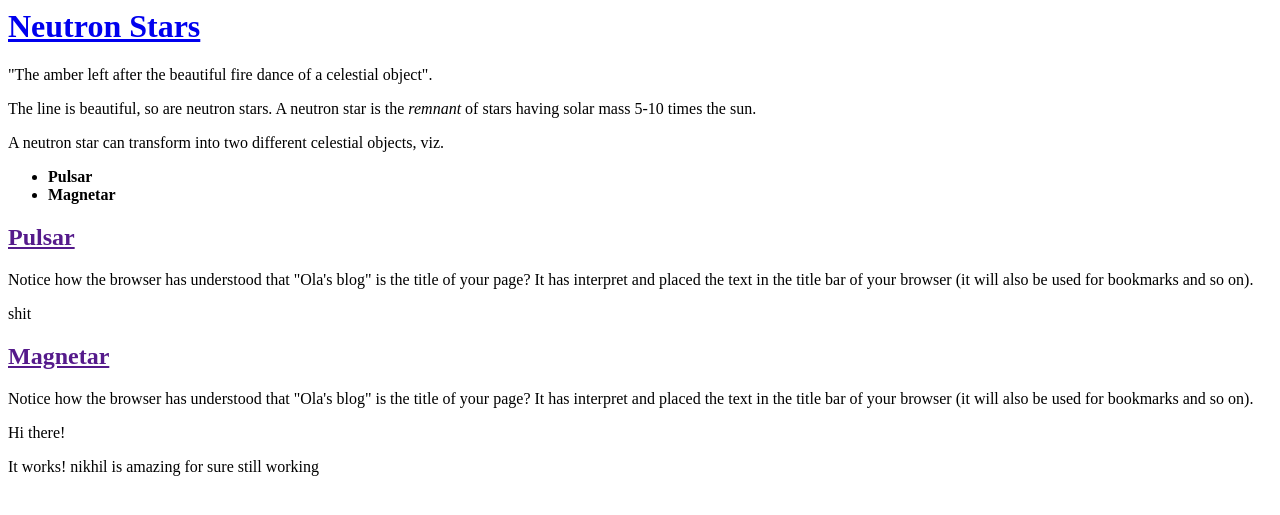
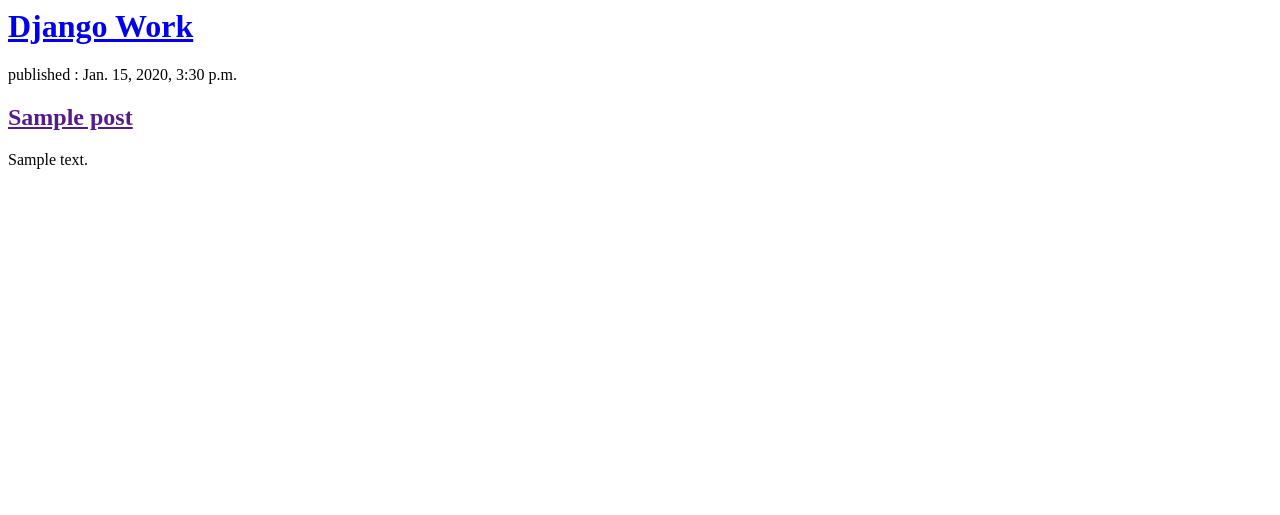
Before and after one commit to sobermate/my-first-blog, a Django app: page / in a window 1280 px wide. Shown: the top 515 px of the page. Run offline with Django 3.2, Linux system fonts and the light colour scheme; tables that the repository leaves empty hold one stand-in row (values such as "Sample post").

Commit message:
Modified templates to display posts from database

```diff
--- a/blog/templates/blog/post_list.html
+++ b/blog/templates/blog/post_list.html
@@ -1,30 +1,22 @@
 <html>
 <head>
     <title>
-        Cosmic blog
+        My work using Django
     </title>
 </head>
 <body>
     <div>
-        <h1><a href="/">Neutron Stars</a></h1>
-        <p>"The amber left after the beautiful fire dance of a celestial object".</p>
-        <p>The line is beautiful, so are neutron stars. A neutron star is the <em>remnant</em> of stars having solar mass 5-10 times the sun.</p>
-        <p>A neutron star can transform into two different celestial objects, viz.</p>
-        <ul><li><strong>Pulsar</strong></li><li><strong>Magnetar</strong></li></ul>
+        <h1><a href="/">Django Work</a></h1>
     </div>
+   {% for post in posts %}
+
     <div>
-        <h2><a href="">Pulsar</a> </h2>
-        <p>Notice how the browser has understood that "Ola's blog" is the title of your page? It has interpret and placed the text in the title bar of your browser (it will also be used for bookmarks and so on).</p>
+        <p>published : {{ post.published_date }}</p>
+        <h2><a href=""> {{ post.title }}</a></h2>
+        <p>{{ post.text | linebreaksbr }}</p>
+
     </div>
-    <div>
-        <p>shit</p>
-        <h2><a href="">Magnetar</a> </h2>
-        <p>Notice how the browser has understood that "Ola's blog" is the title of your page? It has interpret and placed the text in the title bar of your browser (it will also be used for bookmarks and so on).</p>
-    <p>Hi there!</p>
-    </div>
-    <p>It works!
-        nikhil is amazing for sure
-        still working
-    </p>
+
+   {% endfor %}
 </body>
 </html>
--- a/blog/views.py
+++ b/blog/views.py
@@ -1,5 +1,7 @@
 from django.shortcuts import render
+from django.utils import timezone
+from .models import Post
 
-# Create your views here.
 def post_list(request):
-    return render(request, 'blog/post_list.html', {})
+    posts = Post.objects.filter(published_date__lte=timezone.now()).order_by('published_date')
+    return render(request, 'blog/post_list.html', {'posts': posts})
```
